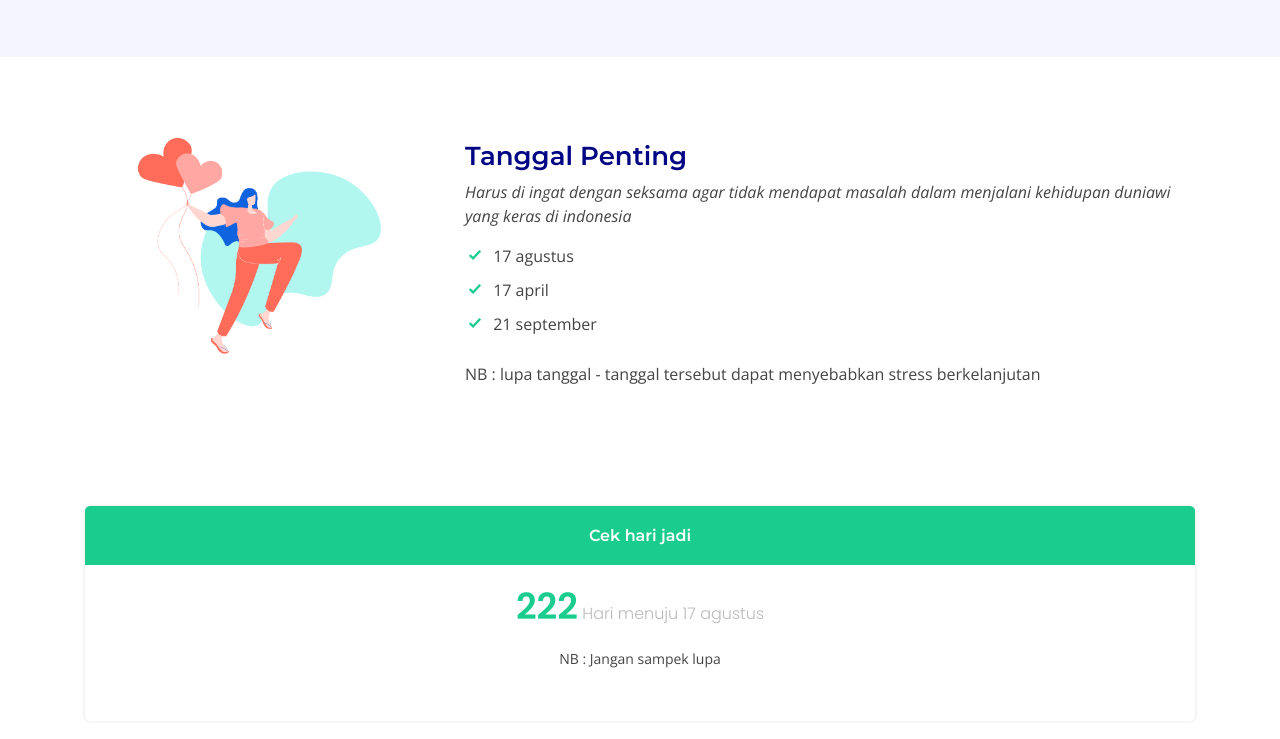
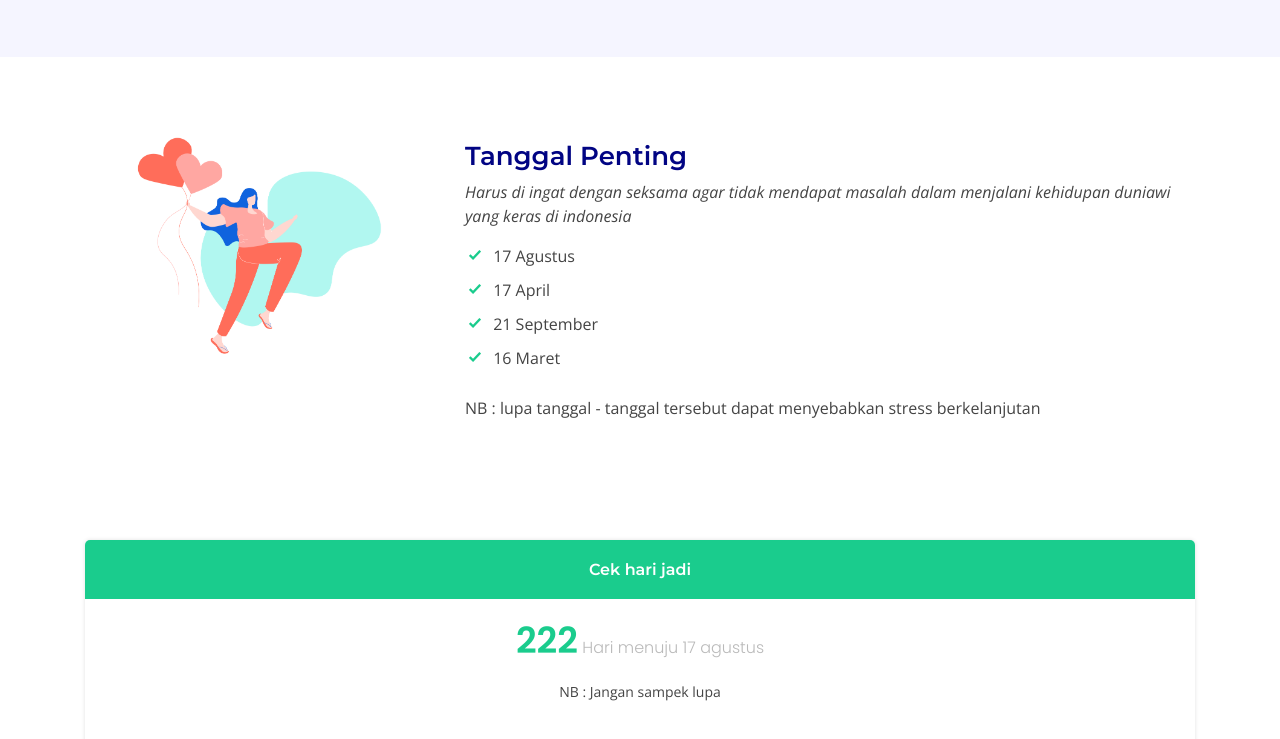
Before and after one commit to jianfitri/jianfitri.github.io, a plain HTML site: page index.html in a window 1280 px wide. Shown: the part 888-1627 px from the top of the page. Drawn offline with nearby package versions, Linux system fonts and the light colour scheme.

Commit message:
Update index.html

```diff
--- a/index.html
+++ b/index.html
@@ -124,9 +124,10 @@
               indonesia
             </p>
             <ul>
-              <li><i class="icofont-check"></i> 17 agustus</li>
-              <li><i class="icofont-check"></i> 17 april</li>
-              <li><i class="icofont-check"></i> 21 september</li>
+              <li><i class="icofont-check"></i> 17 Agustus</li>
+              <li><i class="icofont-check"></i> 17 April</li>
+              <li><i class="icofont-check"></i> 21 September</li>
+              <li><i class="icofont-check"></i> 16 Maret</li>
             </ul>
             <p>
               NB : lupa tanggal - tanggal tersebut dapat menyebabkan stress berkelanjutan
```
